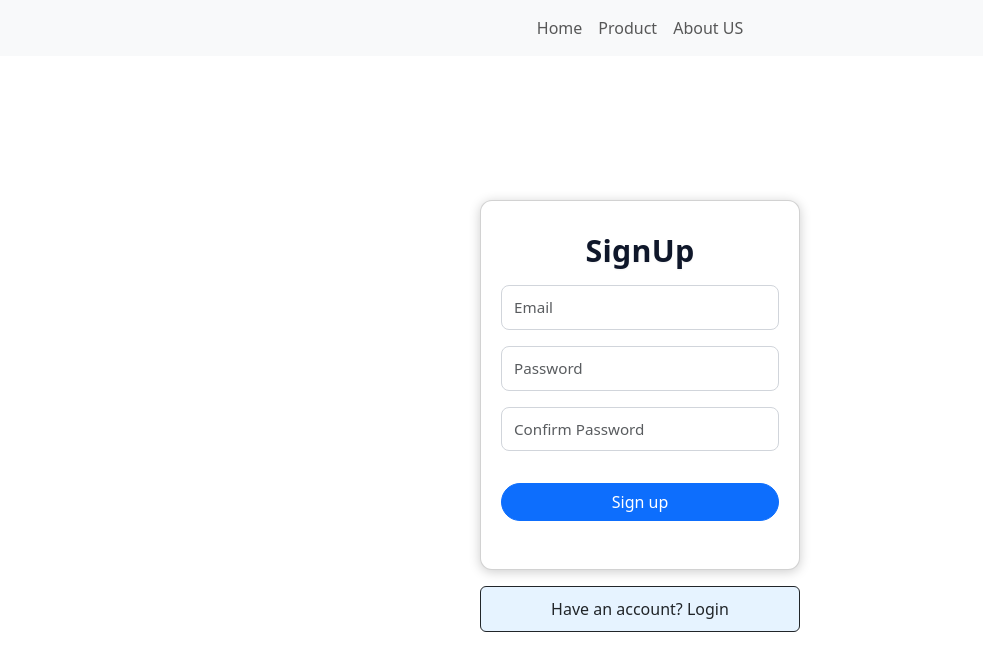
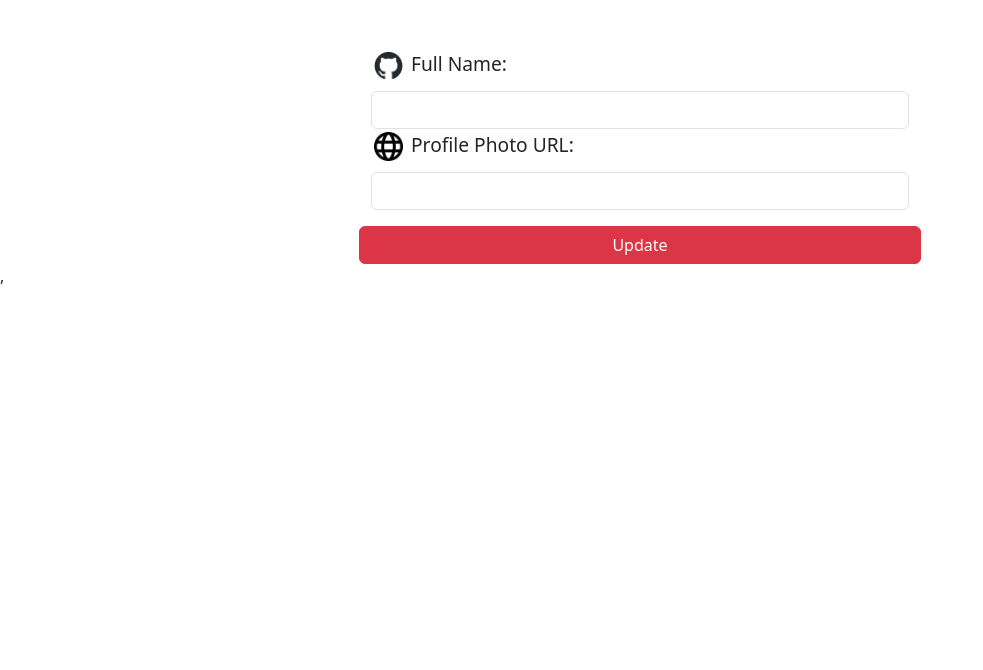
Before and after one commit to SiddheshSoni/Expense-Tracker, a React (Vite) app: page /Profile in a window 1280 px wide. Before the commit this address led to /. Shown: the top 670 px of the page, without its empty margins (0-983 px from the left). Built offline with nearby package versions, Linux system fonts and the light colour scheme.

Commit message:
added Profile page

```diff
--- a/src/App.jsx
+++ b/src/App.jsx
@@ -5,17 +5,19 @@ import Navigation from './components/UI/Navigation'
 import { Routes, Route, Navigate } from 'react-router'
 import WelcomePage from './components/Pages/WelcomePage'
 import { StoreContext } from './components/Store/StoreContext'
+import ProfilePage from './components/Pages/ProfilePage'
 
 function App() {
   const { isLoggedIn } = useContext(StoreContext);
 
   return (
     <>
-      <Navigation />
+      { isLoggedIn && <Navigation />}
       <Routes>
-        <Route path="/" element={ <SignUp /> } exact />
-        {isLoggedIn && <Route path="/Welcome" element={ <WelcomePage /> } />}
-        <Route path="*" element={<Navigate to="/" replace />} />
+        <Route path='/' element={ <SignUp />} />
+        <Route path='/Profile' element={ <ProfilePage />} />
+        {isLoggedIn && <Route path='/Welcome' element={<WelcomePage />} />}
+        <Route path='*' element={<Navigate to='/' replace />} />
       </Routes>
     </>
   )
--- /dev/null
+++ b/src/components/API/UpdateProfile.jsx
@@ -0,0 +1,39 @@
+import React from "react";
+
+const API_key ="AIzaSyC_T56zHD0P7_bI1MwqhUjBNCpO46JlbC8";
+
+
+const UpdateProfile = async (updates) =>{
+    const token = localStorage.getItem('token');
+
+    try{
+        const res = await fetch(`https://identitytoolkit.googleapis.com/v1/accounts:update?key=${API_key}`, {
+            method: 'POST',
+            body: JSON.stringify({
+                idToken : token ,
+                displayName : updates.name,
+                photoUrl : updates.Url,
+                returnSecureToken:true
+            }),
+            header:{
+                'Content-Type' : 'application/json'
+            }
+        });
+        const data = await res.json();
+
+        if(res.ok){
+            console.log(data.idToken);
+            return { ok: true, data: data };
+        } else {
+            let errorMessage = "Request Failed";
+            if(data && data.error && data.error.message){
+                errorMessage = data.error.message;
+            }
+            return { ok: false, error: errorMessage };
+        }
+    }catch(err){
+        console.log(err);
+    }
+};
+
+export default UpdateProfile;
--- /dev/null
+++ b/src/components/Pages/ProfilePage.css
@@ -0,0 +1,8 @@
+img{
+    height: 35px;
+    width: 35px;
+    padding: 3px;
+}
+form{
+    font-size: larger;
+}
--- /dev/null
+++ b/src/components/Pages/ProfilePage.jsx
@@ -0,0 +1,51 @@
+import React, { useRef, useState } from 'react'
+import { Alert, Button, Col, Form, FormControl, FormGroup, FormLabel, Row } from 'react-bootstrap'
+import "./ProfilePage.css";
+import UpdateProfile from '../API/UpdateProfile';
+
+const ProfilePage = () => {
+    const nameRef = useRef();
+    const pfpRef = useRef();
+    const [error, setError] = useState(null);
+    const submitHandler = async (e) => {
+        e.preventDefault();
+
+        const updates ={
+            name : nameRef.current.value,
+            Url : pfpRef.current.value,
+        };
+
+        const result = await UpdateProfile(updates);
+        if(!result.ok){
+            setError(result.error);
+        }
+        else{
+            console.log(`Profile has succesfully Updated!" }`)
+        }
+
+    }
+  return (
+    <>
+        <div className='d-flex justify-content-center align-content-center mt-5'>
+            <Form onSubmit={submitHandler}>
+                <Row className='mb-3'>
+                    <FormGroup>
+                        <FormLabel><img src='github-mark.png' /> Full Name:</FormLabel>
+                        <FormControl type='text' ref={nameRef}/>
+                    </FormGroup>
+                    <FormGroup>
+                        <FormLabel><img src='globe-network.png' /> Profile Photo URL:</FormLabel>
+                        <FormControl type='URL' ref={pfpRef}/>
+                    </FormGroup>
+                </Row>
+                <Row>
+                    <Button className='' type='submit' variant='danger'>Update</Button>
+                </Row>
+                {error && <Alert>{error}</Alert>}
+            </Form>
+        </div>
+    </>
+  )
+}
+
+export default ProfilePage
--- a/src/components/Pages/WelcomePage.jsx
+++ b/src/components/Pages/WelcomePage.jsx
@@ -2,7 +2,11 @@ import React from 'react'
 
 const WelcomePage = () => {
   return (
-    <div>Welcome to Expense Tracker</div>
+    <>
+      <div>Welcome to Expense Tracker</div>
+
+    </>
+
   )
 }
 
--- a/src/components/UI/Navigation.jsx
+++ b/src/components/UI/Navigation.jsx
@@ -1,16 +1,19 @@
-import React from 'react'
-import { Nav, Navbar, NavbarBrand } from 'react-bootstrap'
+import React, { useContext } from 'react'
+import { Button, Nav, Navbar, NavbarBrand } from 'react-bootstrap'
+import { StoreContext } from '../Store/StoreContext'
 
 const Navigation = () => {
+  const { onLogout } = useContext(StoreContext);
+
   return (
     <>
         <Navbar className='navbar-light bg-body-tertiary'>
             {/* <Navbar.Brand className=''> Expense Tracker </Navbar.Brand> */}
             <Nav className='mx-auto'>
-                <Nav.Link href='#' >Home</Nav.Link>
-                <Nav.Link href='#' >Product</Nav.Link>
-                <Nav.Link href='#' >About US</Nav.Link>
+                <Nav.Link href='/Profile' >Profile</Nav.Link>
             </Nav>
+                <Nav.Link href='#' className='m-2' >Your Profile is incomplete. Complete now </Nav.Link>
+                <Button onClick={onLogout} >Logout</Button>
         </Navbar>
     </>
   )
```
Also changed, not shown: public/github-mark.png (added), public/globe-network.png (added), src/components/API/Auth.jsx (line endings or trailing spaces).
